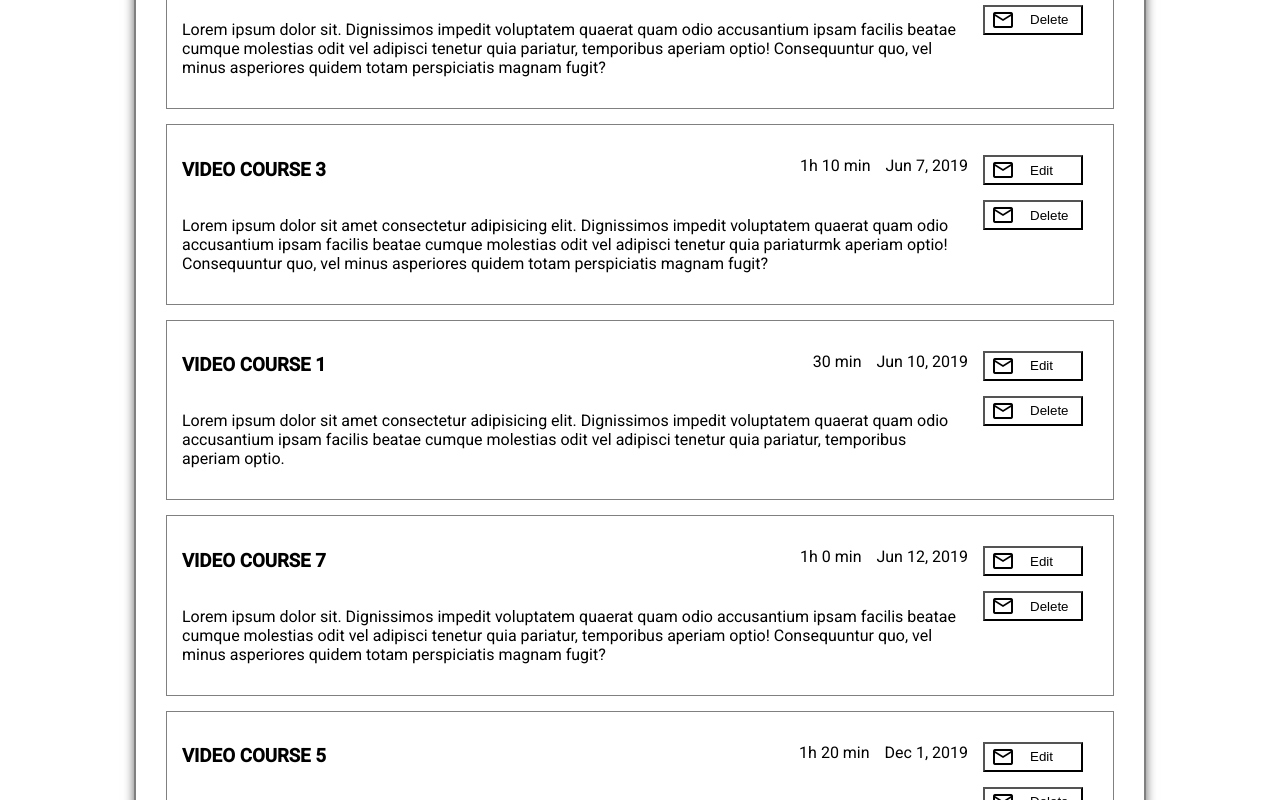
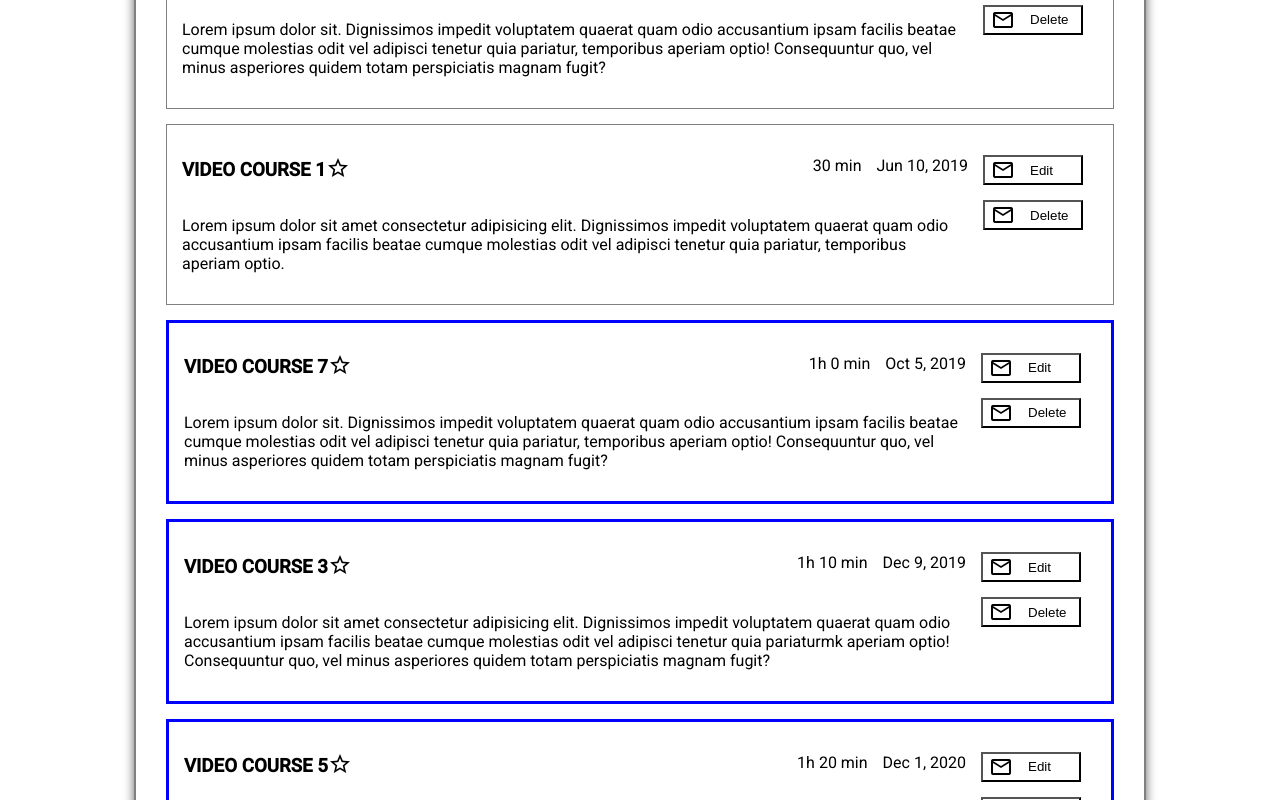
Before and after one commit to lenon777/angular-mentoring, an Angular app in the folder hw1-2/: page / in a window 1280 px wide. Shown: the part 680-1480 px from the top of the page. Built offline with nearby package versions, Linux system fonts and the light colour scheme.

Commit message:
added directives

```diff
--- a/hw1-2/src/app/core/services/data.service.ts
+++ b/hw1-2/src/app/core/services/data.service.ts
@@ -6,11 +6,11 @@ export class DataService {
 
   public course1 = new Course(1, 'Video Course 1', new Date(2019,5,10), 30, "Lorem ipsum dolor sit amet consectetur adipisicing elit. Dignissimos impedit voluptatem quaerat quam odio accusantium ipsam facilis beatae cumque molestias odit vel adipisci tenetur quia pariatur, temporibus aperiam optio.");
   public course2 = new Course(2, 'Video Course 2', new Date(2017,1,12), 130, "Lorem ipsum dolor sit amet consectetur adipisicing elit. Dignissimos impedit voluptatem quaerat quam odio accusantium ipsam facilis beatae cumque molestias odit vel adipisci tenetur quia pariatur, temporibus aperiam optio.");
-  public course3 = new Course(3, 'Video Course 3', new Date(2019,5,7), 70, "Lorem ipsum dolor sit amet consectetur adipisicing elit. Dignissimos impedit voluptatem quaerat quam odio accusantium ipsam facilis beatae cumque molestias odit vel adipisci tenetur quia pariaturmk aperiam optio! Consequuntur quo, vel minus asperiores quidem totam perspiciatis magnam fugit?");
-  public course4 = new Course(4, 'Video Course 4', new Date(2019,3,3), 40, "Lorem ipsum dolor sit. Dignissimos impedit voluptatem quaerat quam odio accusantium ipsam facilis beatae cumque molestias odit vel adipisci tenetur quia pariatur, temporibus aperiam optio! Consequuntur quo, vel minus asperiores quidem totam perspiciatis magnam fugit?");
-  public course5 = new Course(5, 'Video Course 5', new Date(2019,11,1), 80, "Lorem ipsum dolor sit. Dignissimos impedit voluptatem quaerat quam odio accusantium ipsam facilis beatae cumque molestias odit vel adipisci tenetur quia pariatur, temporibus aperiam optio! Consequuntur quo, vel minus asperiores quidem totam perspiciatis magnam fugit?");
-  public course6 = new Course(6, 'Video Course 6', new Date(2018,14,4), 40, "Lorem ipsum dolor sit. Dignissimos impedit voluptatem quaerat quam odio accusantium ipsam facilis beatae cumque molestias odit vel adipisci tenetur quia pariatur, temporibus aperiam optio! Consequuntur quo, vel minus asperiores quidem totam perspiciatis magnam fugit?");
-  public course7 = new Course(7, 'Video Course 7', new Date(2019,5,12) , 60, "Lorem ipsum dolor sit. Dignissimos impedit voluptatem quaerat quam odio accusantium ipsam facilis beatae cumque molestias odit vel adipisci tenetur quia pariatur, temporibus aperiam optio! Consequuntur quo, vel minus asperiores quidem totam perspiciatis magnam fugit?");
+  public course3 = new Course(3, 'Video Course 3', new Date(2019,11,9), 70, "Lorem ipsum dolor sit amet consectetur adipisicing elit. Dignissimos impedit voluptatem quaerat quam odio accusantium ipsam facilis beatae cumque molestias odit vel adipisci tenetur quia pariaturmk aperiam optio! Consequuntur quo, vel minus asperiores quidem totam perspiciatis magnam fugit?");
+  public course4 = new Course(4, 'Video Course 4', new Date(2019,3,30), 40, "Lorem ipsum dolor sit. Dignissimos impedit voluptatem quaerat quam odio accusantium ipsam facilis beatae cumque molestias odit vel adipisci tenetur quia pariatur, temporibus aperiam optio! Consequuntur quo, vel minus asperiores quidem totam perspiciatis magnam fugit?");
+  public course5 = new Course(5, 'Video Course 5', new Date(2020,11,1), 80, "Lorem ipsum dolor sit. Dignissimos impedit voluptatem quaerat quam odio accusantium ipsam facilis beatae cumque molestias odit vel adipisci tenetur quia pariatur, temporibus aperiam optio! Consequuntur quo, vel minus asperiores quidem totam perspiciatis magnam fugit?");
+  public course6 = new Course(6, 'Video Course 6', new Date(2018,10,4), 40, "Lorem ipsum dolor sit. Dignissimos impedit voluptatem quaerat quam odio accusantium ipsam facilis beatae cumque molestias odit vel adipisci tenetur quia pariatur, temporibus aperiam optio! Consequuntur quo, vel minus asperiores quidem totam perspiciatis magnam fugit?");
+  public course7 = new Course(7, 'Video Course 7', new Date(2019,9,5) , 60, "Lorem ipsum dolor sit. Dignissimos impedit voluptatem quaerat quam odio accusantium ipsam facilis beatae cumque molestias odit vel adipisci tenetur quia pariatur, temporibus aperiam optio! Consequuntur quo, vel minus asperiores quidem totam perspiciatis magnam fugit?");
   public data: any = [this.course1, this.course2, this.course3, this.course4, this.course5, this.course6, this.course7];
 
   deleteCourse(courseId) {
--- a/hw1-2/src/app/shared/main/main.component.html
+++ b/hw1-2/src/app/shared/main/main.component.html
@@ -3,6 +3,7 @@
     <app-search-control></app-search-control>
     <app-add-course></app-add-course>
   </div>
+  <div *ngIf = "isListEmty" class="no-data-message">NO DATA, FEEL FREE TO ADD NEW COURSE</div>
   <div>
     <app-video-course-plate (myOutput)="valueFromChild($event)"></app-video-course-plate>
     <app-load-more></app-load-more>
--- a/hw1-2/src/app/shared/main/main.component.scss
+++ b/hw1-2/src/app/shared/main/main.component.scss
@@ -1,3 +1,8 @@
 .search-add-wrapper {
-  margin: 15px 15px 15px 0;
+  margin: 15px 0px;
 }
+.no-data-message {
+  padding: 10px 0;
+  text-align: center;
+  border: 2px solid gray;
+}
--- a/hw1-2/src/app/shared/main/main.component.ts
+++ b/hw1-2/src/app/shared/main/main.component.ts
@@ -8,13 +8,14 @@ import { DataService } from 'src/app/core/services/data.service';
 })
 export class MainComponent implements OnInit {
   public idOfCourse: number;
+  public isListEmty: boolean;
 
   constructor(public dataService: DataService) {
     dataService.deleteCourse(this.idOfCourse)
    }
 
   valueFromChild($event) {
-    console.log($event.id)
+    this.isListEmty = $event === 1;
   }
   ngOnInit() {
   }
--- a/hw1-2/src/app/shared/main/main.module.ts
+++ b/hw1-2/src/app/shared/main/main.module.ts
@@ -10,6 +10,7 @@ import { FormsModule } from '@angular/forms';
 import { BrowserModule } from '@angular/platform-browser';
 import { DurationPipe } from 'src/app/utils/duration.pipe';
 import { OrderByPipe } from 'src/app/utils/order-by.pipe';
+import { BorderColorDirective } from 'src/app/utils/border-color.directive';
 
 @NgModule({
     declarations: [
@@ -19,7 +20,8 @@ import { OrderByPipe } from 'src/app/utils/order-by.pipe';
         SearchControlComponent,
         VideoCoursePlateComponent,
         DurationPipe,
-        OrderByPipe
+        OrderByPipe,
+        BorderColorDirective,
     ],
     imports: [
         CommonModule,
--- a/hw1-2/src/app/shared/main/video-course-plate/video-course-plate.component.html
+++ b/hw1-2/src/app/shared/main/video-course-plate/video-course-plate.component.html
@@ -1,13 +1,24 @@
-<div *ngFor="let i of data | orderBy:data" class="plate-wrapper space-between p-15 m-15">
+<ng-container *ngFor="let course of data | orderBy: data">
+  <div [appBorderColor]="course" class="plate-wrapper space-between p-15 m-15">
     <div>
       <div class="space-between">
-      <h3>{{i.title | uppercase}}</h3>
-      <div class="space-between">
-        <p>{{i.duration | duration}}</p>
-        <p class="m-left-15">{{i.creationDate | date }}</p>
+        <div class="inline">
+            <h3>{{course.title | uppercase}}</h3>
+            <div class="cursor" (click)="like(course.id)">
+                <i *ngIf="!course.topRated" class="material-icons">
+                    star_border
+                  </i>
+                  <i *ngIf="course.topRated" class="material-icons">
+                      star
+                      </i>
             </div>
         </div>
-    <p>{{i.description}}</p>
+        <div class="space-between">
+          <p>{{course.duration | duration}}</p>
+          <p class="m-left-15">{{course.creationDate | date }}</p>
+        </div>
+      </div>
+      <p>{{course.description}}</p>
     </div>
     <div>
       <button class="btn m-15">
@@ -16,7 +27,7 @@
         </i>
         <span class="m-left-15">Edit</span>
       </button>
-    <button (click)="deleteCourse(i)" class="btn m-15">
+      <button (click)="deleteCourse(course)" class="btn m-15">
         <i class="material-icons">
           mail_outline
         </i>
@@ -24,3 +35,4 @@
       </button>
     </div>
   </div>
+</ng-container>
--- a/hw1-2/src/app/shared/main/video-course-plate/video-course-plate.component.scss
+++ b/hw1-2/src/app/shared/main/video-course-plate/video-course-plate.component.scss
@@ -1,3 +1,7 @@
 .plate-wrapper {
   border: 1px solid gray;
 }
+.inline {
+  display: flex;
+  align-items: center;
+}
--- a/hw1-2/src/app/shared/main/video-course-plate/video-course-plate.component.ts
+++ b/hw1-2/src/app/shared/main/video-course-plate/video-course-plate.component.ts
@@ -10,18 +10,32 @@ import { DataService } from 'src/app/core/services/data.service';
 export class VideoCoursePlateComponent implements OnInit {
   @Output() public myOutput = new EventEmitter();
 
+
   constructor(private dataService: DataService) { }
   public data = this.dataService.data;
+  //public isListEmty: boolean = this.data.length === 0;
 
   deleteCourse(curerenCourse) {
-    this.myOutput.emit(curerenCourse);
+    this.myOutput.emit(this.data.length);
     this.data = this.data.filter((el) => el.id !== curerenCourse.id);
+  }
+  like(id) {
+    console.log(id);
+    this.data.forEach((el) => {
+     if(el.id === id) {
+       if(el.topRated) {
+        el.topRated = false;
+       } else {
+        el.topRated = true;
+       }
+
+     }
+    })
   }
 
   public changeData(): void {
 
   }
-
   ngOnInit() {
   }
 
--- /dev/null
+++ b/hw1-2/src/app/utils/border-color.directive.ts
@@ -0,0 +1,25 @@
+import { Directive, ElementRef, Input, HostListener, OnInit } from '@angular/core';
+
+@Directive({
+  selector: '[appBorderColor]'
+})
+export class BorderColorDirective implements OnInit {
+  @Input('appBorderColor') course: any;
+  private currentDate = new Date();
+
+  constructor(private el: ElementRef) { }
+
+  public reduceDays(date: any, days: any): any {
+    let result = new Date(date);
+    result.setDate(result.getDate() - days);
+    return result;
+  }
+  ngOnInit() {
+    if (this.course.creationDate < this.currentDate && this.course.creationDate >= this.reduceDays(this.currentDate, 14)) {
+      this.el.nativeElement.style.border = "3px solid green";
+    } else if (this.course.creationDate > this.currentDate) {
+      this.el.nativeElement.style.border = "3px solid blue";
+    }
+  }
+  //console.log(this.course.creationDate);
+}
--- a/hw1-2/src/styles.scss
+++ b/hw1-2/src/styles.scss
@@ -31,3 +31,6 @@ body {
   min-width: 100px;
   background: transparent;
 }
+.cursor {
+  cursor: pointer;
+}
```
Also changed, not shown: 1 other file (tests, documents, lock files or other folders). Lines whose indentation alone changed are shown as unchanged.
